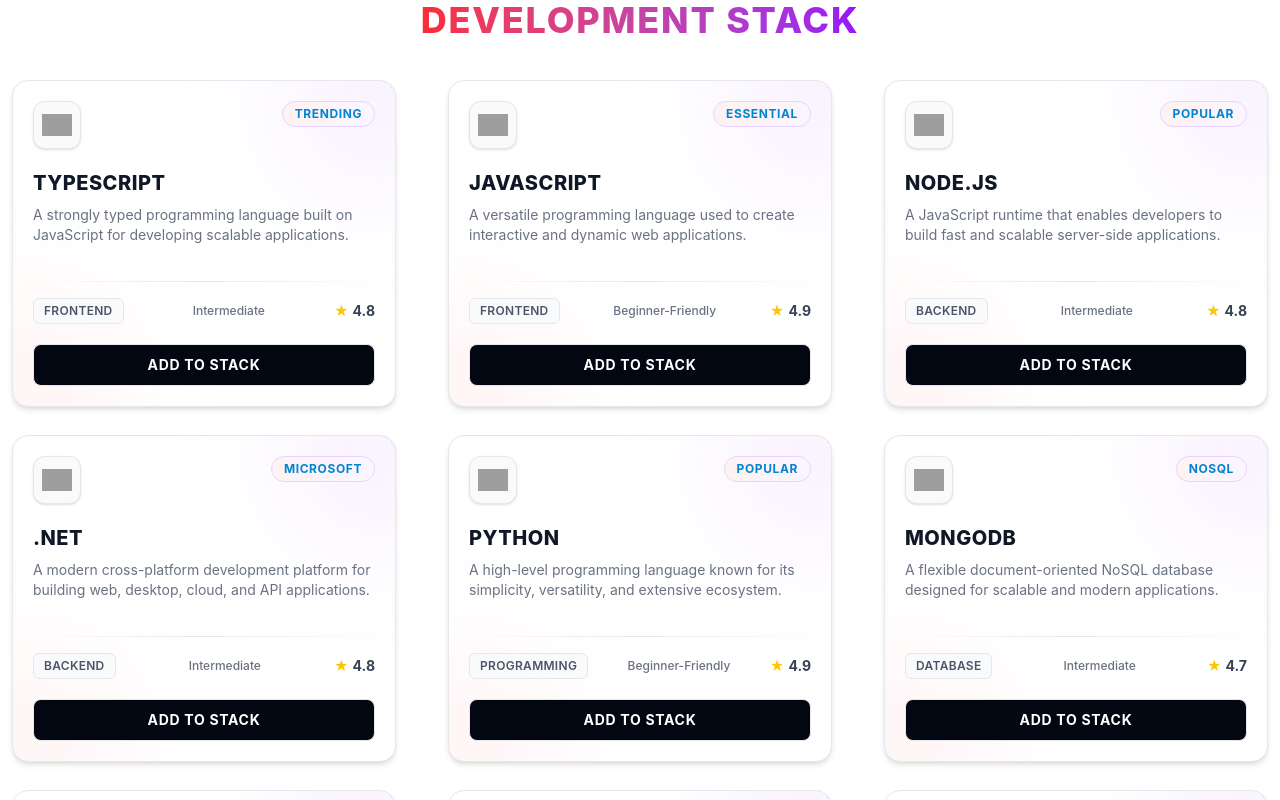
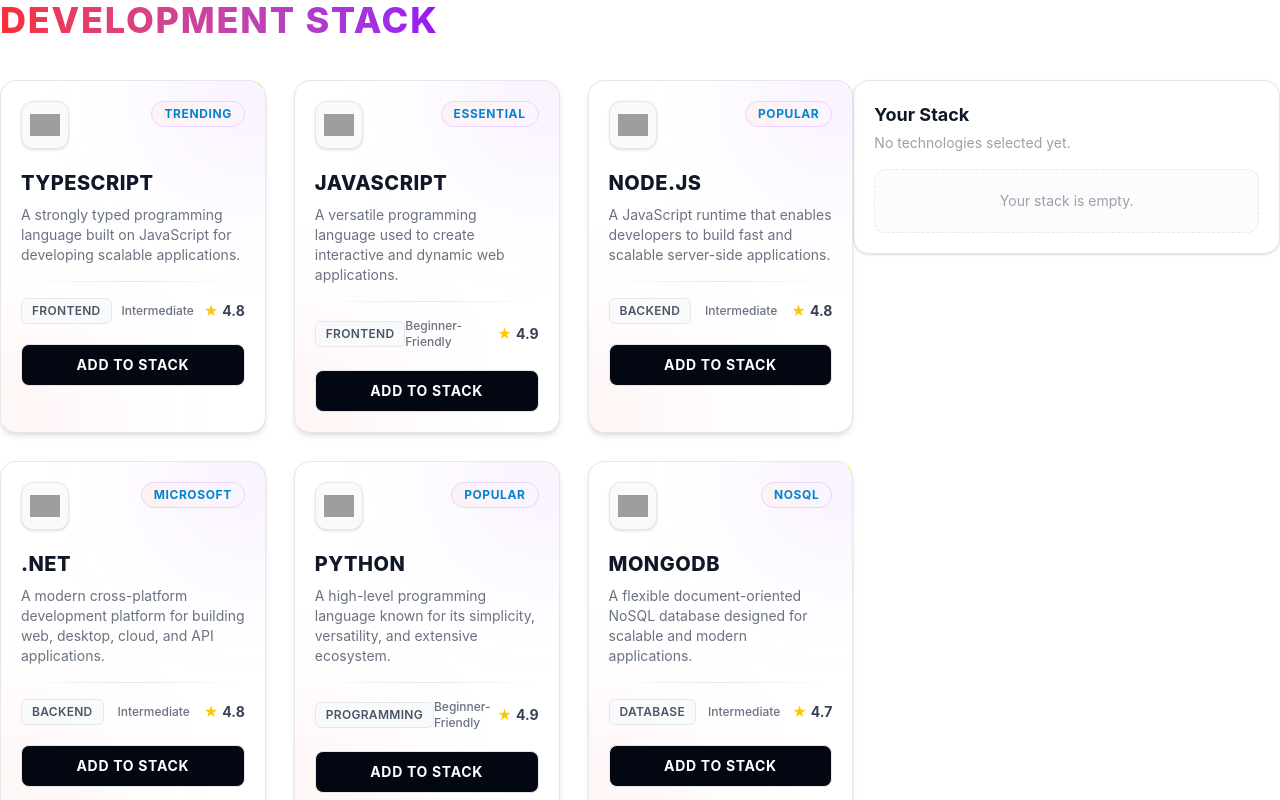
Before and after one commit to Shaikat0079/my-devstack-alpha, a React (Vite) app: page / in a window 1280 px wide. Shown: the top 800 px of the page. Built offline with nearby package versions, Linux system fonts and the light colour scheme; grey boxes are pictures that could not be loaded.

Commit message:
Added selected technologies section

```diff
--- /dev/null
+++ b/src/components/Technologies/SelectedTechnologies.tsx
@@ -0,0 +1,70 @@
+import type { Dispatch, SetStateAction } from "react";
+import type { ITechnology } from "../../types/technologyType";
+
+interface ISelectedTechnologiesProps {
+  selectedTechnologies: ITechnology[];
+  setSelectedTechnologies: Dispatch<SetStateAction<ITechnology[]>>;
+}
+
+const SelectedTechnologies = ({
+  selectedTechnologies,
+  setSelectedTechnologies,
+}: ISelectedTechnologiesProps) => {
+  const handleRemoveTechnology = (technology: ITechnology) => {
+    setSelectedTechnologies((prev) =>
+      prev.filter((item) => item.id !== technology.id),
+    );
+  };
+
+  return (
+    <div className="w-full max-w-md rounded-2xl border border-gray-200 bg-white p-5 shadow-sm">
+      <h2 className="text-lg font-bold text-gray-900">Your Stack</h2>
+
+      <p className="mt-1 text-sm text-gray-400">
+        {selectedTechnologies.length === 0
+          ? "No technologies selected yet."
+          : `${selectedTechnologies.length} technologies selected.`}
+      </p>
+
+      {selectedTechnologies.length === 0 ? (
+        <div className="mt-4 flex h-16 items-center justify-center rounded-xl border border-dashed border-gray-200 bg-gray-50/50">
+          <p className="text-sm text-gray-400">Your stack is empty.</p>
+        </div>
+      ) : (
+        <div className="mt-4 space-y-3">
+          {selectedTechnologies.map((technology) => (
+            <div
+              key={technology.id}
+              className="flex items-center justify-between rounded-xl border border-gray-100 bg-gray-50 p-3"
+            >
+              <div className="flex items-center gap-3">
+                <img
+                  src={technology.icon}
+                  alt={technology.name}
+                  className="h-8 w-8 object-contain"
+                />
+
+                <div>
+                  <h3 className="text-sm font-semibold text-gray-800">
+                    {technology.name}
+                  </h3>
+
+                  <p className="text-xs text-gray-400">{technology.category}</p>
+                </div>
+              </div>
+
+              <button
+                onClick={() => handleRemoveTechnology(technology)}
+                className="text-xs font-semibold text-red-500 hover:text-red-700"
+              >
+                Remove
+              </button>
+            </div>
+          ))}
+        </div>
+      )}
+    </div>
+  );
+};
+
+export default SelectedTechnologies;
--- a/src/components/Technologies/Technologies.tsx
+++ b/src/components/Technologies/Technologies.tsx
@@ -1,26 +1,52 @@
-import { use } from "react";
+import { use, useState } from "react";
+
 import type { ITechnology } from "../../types/technologyType";
+
 import TechnologyCard from "./TechnologyCard";
+import SelectedTechnologies from "./SelectedTechnologies";
 
 interface TechnologiesProps {
   technologiesPromise: Promise<ITechnology[]>;
 }
+
 const Technologies = ({ technologiesPromise }: TechnologiesProps) => {
   const technologies = use(technologiesPromise);
-  console.log(technologies);
+
+  const [selectedTechnologies, setSelectedTechnologies] =
+    useState<ITechnology[]>([]);
+
+  const handleSelectTechnology = (technology: ITechnology) => {
+    setSelectedTechnologies((prev) => [...prev, technology]);
+  };
+
   return (
     <div className="container mx-auto">
-      <h2 className="mb-10 text-center text-4xl font-extrabold uppercase tracking-wider">
+
+      <h2 className="mb-10 text-4xl font-extrabold uppercase tracking-wider">
         <span className="bg-linear-to-r from-red-500 to-purple-600 bg-clip-text text-transparent">
           Development Stack
         </span>
       </h2>
 
-      <div className="mx-auto grid max-w-7xl grid-cols-1 justify-items-center gap-7 md:grid-cols-2 lg:grid-cols-3">
+      <div className="flex">
+        <div className="basis-2/3 grid max-w-5xl grid-cols-1 justify-items-center gap-7 md:grid-cols-2 lg:grid-cols-3">
         {technologies.map((technology) => (
-          <TechnologyCard key={technology.id} technology={technology} />
+          <TechnologyCard
+            key={technology.id}
+            technology={technology}
+            handleSelectTechnology={handleSelectTechnology}
+          />
         ))}
       </div>
+
+      <div className="basis-1/3">
+        <SelectedTechnologies
+        selectedTechnologies={selectedTechnologies}
+        setSelectedTechnologies={setSelectedTechnologies}
+      />
+      </div>
+      </div>
+
     </div>
   );
 };
--- a/src/components/Technologies/TechnologyCard.tsx
+++ b/src/components/Technologies/TechnologyCard.tsx
@@ -1,10 +1,17 @@
+import { useState, type Dispatch, type SetStateAction } from "react";
 import type { ITechnology } from "../../types/technologyType";
 
-interface TechnologyCardProps {
-  technology: ITechnology;
+interface ITechnologyCardProps {
+technology: ITechnology;
+handleSelectTechnology: (technology: ITechnology) => void;
 }
 
-const TechnologyCard = ({ technology }: TechnologyCardProps) => {
+const TechnologyCard = ({ technology,handleSelectTechnology}: ITechnologyCardProps) => {
+  const [isSelected, setIsSelected] = useState(false);
+  const handleSelectedTechno =()=>{
+    setIsSelected(true)
+  }
+  console.log(isSelected, setIsSelected, "isSelected, setIsSelected");
   return (
     <div className="group relative w-full max-w-sm overflow-hidden rounded-2xl border border-gray-200 bg-white p-5 shadow-md transition-all duration-300 hover:-translate-y-2 hover:border-purple-300 hover:shadow-xl hover:shadow-purple-200/40">
       {/* Gaming glow */}
@@ -25,7 +32,7 @@
           </div>
 
           {/* Badge */}
-          <span className="rounded-full border border-purple-200 bg-gradient-to-r from-red-50 to-purple-50 px-3 py-1 text-xs font-bold uppercase tracking-wider text-sky-600">
+          <span className="rounded-full border border-purple-200 bg-linear-to-r from-red-50 to-purple-50 px-3 py-1 text-xs font-bold uppercase tracking-wider text-sky-600">
             {technology.badge}
           </span>
         </div>
@@ -36,12 +43,12 @@
         </h2>
 
         {/* Description */}
-        <p className="mt-2 min-h-[60px] text-sm leading-5 text-gray-500">
+        <p className="mt-2 min-h-15 text-sm leading-5 text-gray-500">
           {technology.description}
         </p>
 
         {/* Divider */}
-        <div className="my-4 h-px bg-gradient-to-r from-transparent via-gray-200 to-transparent" />
+        <div className="my-4 h-px bg-linear-to-r from-transparent via-gray-200 to-transparent" />
 
         {/* Stats */}
         <div className="flex items-center justify-between">
@@ -60,8 +67,12 @@
         </div>
 
         {/* Gaming Button */}
-        <button className="mt-5 w-full rounded-lg border border-gray-200 bg-gray-950 py-2.5 text-sm font-bold uppercase tracking-wider text-white transition-all duration-300 hover:border-transparent hover:bg-gradient-to-r hover:from-red-500 hover:to-purple-600 hover:shadow-lg hover:shadow-purple-500/30 active:scale-[0.98]">
-          Add to Stack
+        <button
+          onClick={() => handleSelectTechnology(technology)}
+          className="mt-5 w-full rounded-lg border border-gray-200 bg-gray-950 py-2.5 text-sm font-bold uppercase tracking-wider text-white transition-all duration-300 hover:border-transparent hover:bg-linear-to-r hover:from-red-500 hover:to-purple-600 hover:shadow-lg hover:shadow-purple-500/30 active:scale-[0.98]"
+          disabled={isSelected ? true : false}
+        >
+          {isSelected === true ? "Selected" : "Add to Stack"}
         </button>
       </div>
     </div>
```
